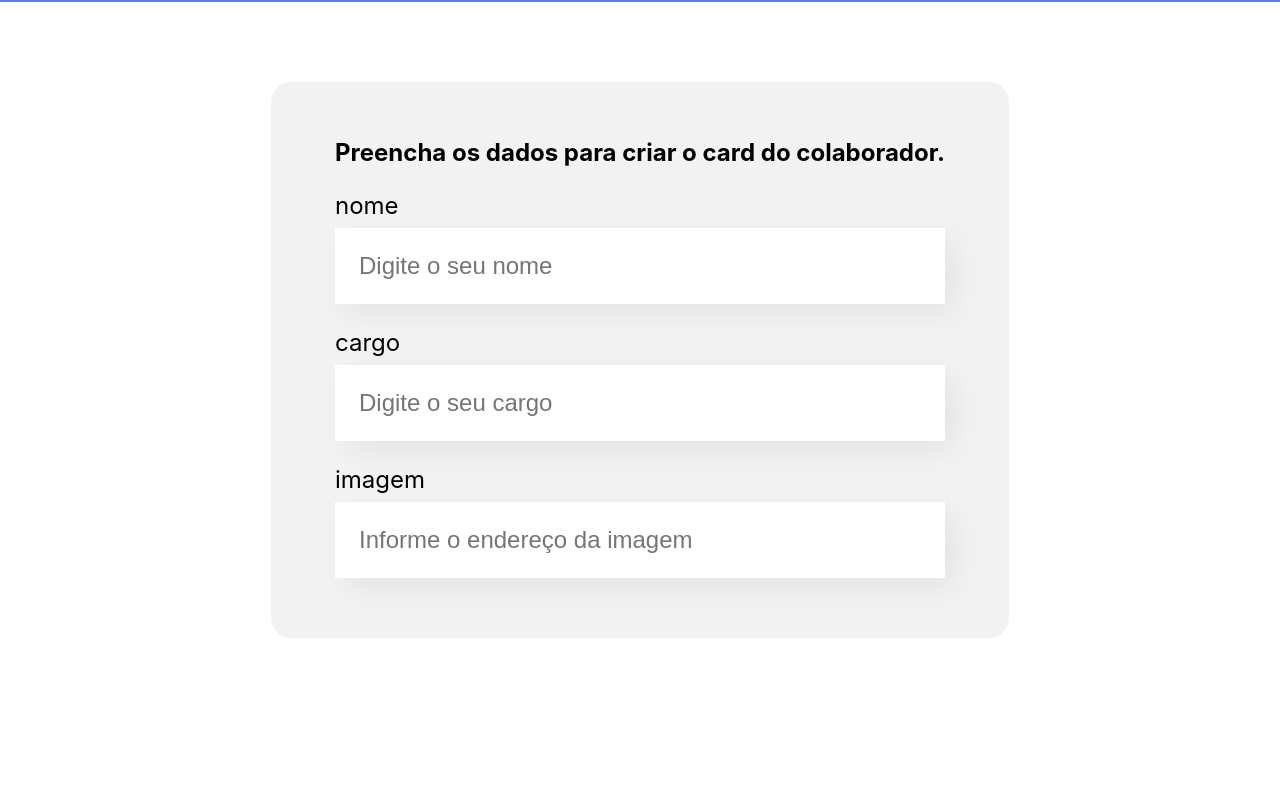
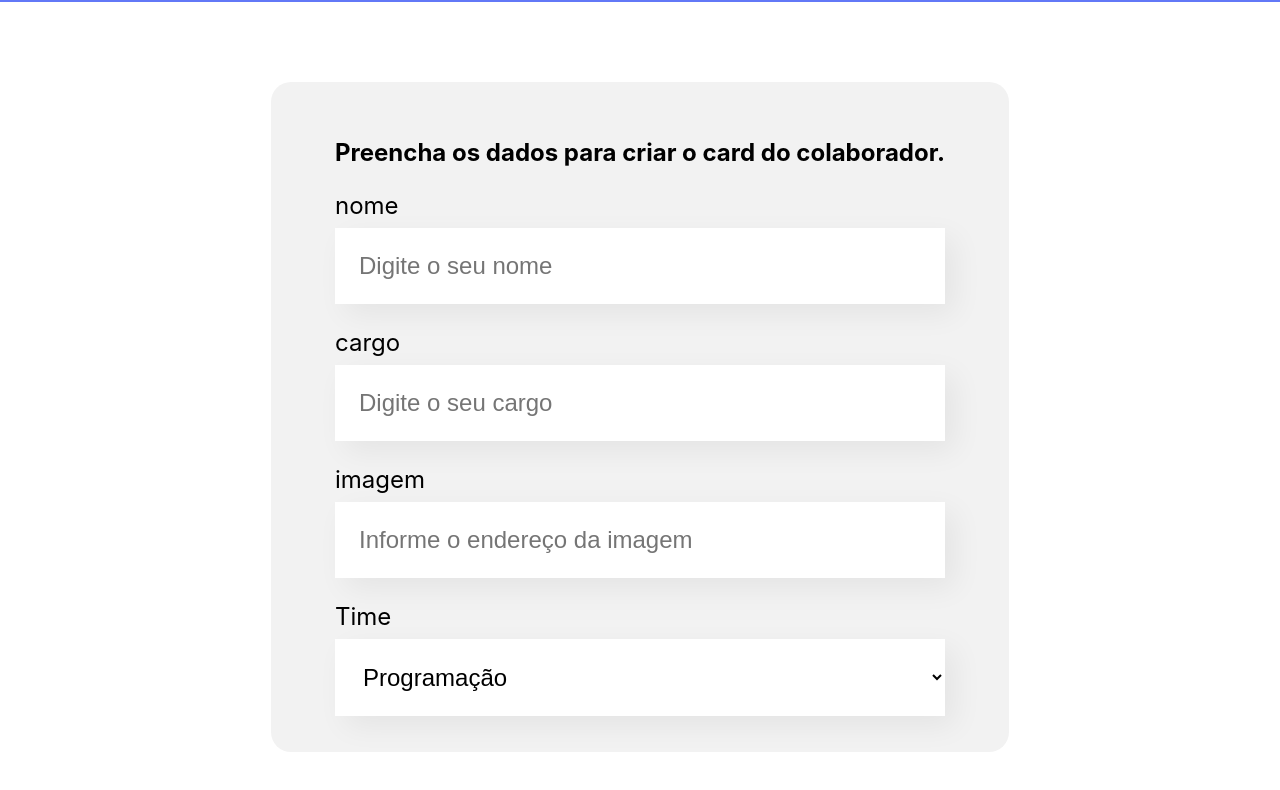
Before and after one commit to guiestrela/Organo, a React (Create React App) app: page / in a window 1280 px wide. Shown: the part 496-1286 px from the top of the page. Before the commit the page ends 1214 px from the top, so only its background shows below. Built offline with nearby package versions, Linux system fonts and the light colour scheme.

Commit message:
terminado a lista suspensa

```diff
--- a/src/componentes/Formulario/index.js
+++ b/src/componentes/Formulario/index.js
@@ -1,7 +1,19 @@
 import CampoTexto from "../CampoTexto";
+import ListaSuspensa from "../ListaSuspensa";
 import "./Formulario.css";
 
 const Formulario = () => {
+
+    const times = [
+        'Programação',
+        'Front-End',
+        'Data Science',
+        'Devops',
+        'UX e Design',
+        'Mobile',
+        'Inovação e Gestão'
+    ]
+
     return (
         <section className="formulario">
             <form>
@@ -9,6 +21,7 @@ const Formulario = () => {
                 <CampoTexto label="nome" placeholder="Digite o seu nome" />
                 <CampoTexto label="cargo" placeholder="Digite o seu cargo" />
                 <CampoTexto label="imagem" placeholder="Informe o endereço da imagem" />
+                <ListaSuspensa label='Time' itens={times}/>
             </form>
         </section>
     );
--- a/src/componentes/ListaSuspensa/ListaSuspensa.css
+++ b/src/componentes/ListaSuspensa/ListaSuspensa.css
@@ -0,0 +1,15 @@
+.lista-suspensa label{
+    display: block;
+    margin-bottom: 8px;
+    font-size: 24px;
+}
+
+.lista-suspensa select {
+    background-color: #FFFFFF;
+    box-shadow: 10px 10px 30px rgba(0, 0, 0, 0.06);
+    width: 100%;
+    border: none;
+    font-size: 24px;
+    padding: 24px;
+    box-sizing: border-box;
+}
--- a/src/componentes/ListaSuspensa/index.js
+++ b/src/componentes/ListaSuspensa/index.js
@@ -0,0 +1,14 @@
+import './ListaSuspensa.css';
+
+const ListaSuspensa = (props) => {
+    return (
+        <div className='lista-suspensa'>
+            <label>{props.label}</label>
+            <select>
+                {props.itens.map(item => <option key={item}>{item}</option>)}
+            </select>
+        </div>
+    )
+}
+
+export default ListaSuspensa
```
